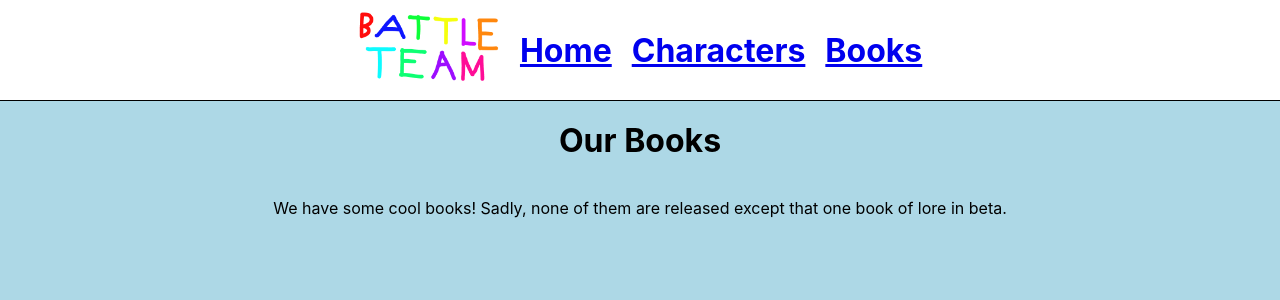
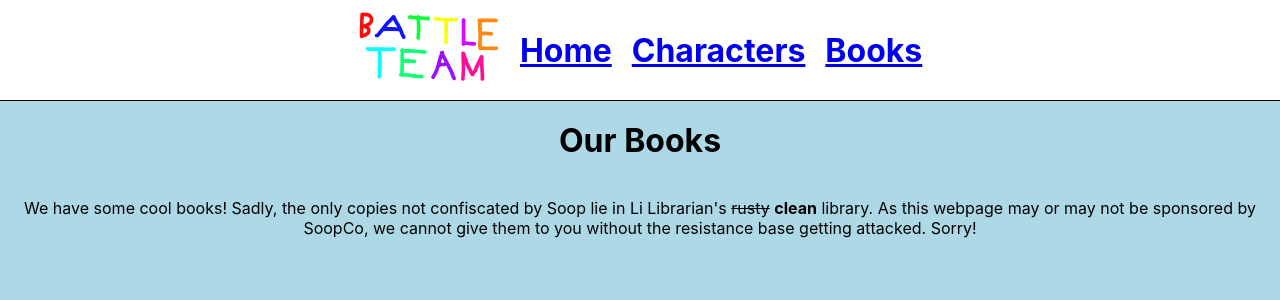
Before and after one commit to SoopCo/soopco.github.io, a React (Create React App) app: page /books in a window 1280 px wide. Shown: the top 300 px of the page. Built offline with nearby package versions, Linux system fonts and the light colour scheme.

Commit message:
Added more cool stuff

```diff
--- a/src/App.js
+++ b/src/App.js
@@ -5,6 +5,7 @@ import Home from "./pages/Home";
 import { BrowserRouter as Router, Routes, Route } from "react-router-dom";
 import Characters from "./pages/Characters";
 import Books from "./pages/Books";
+import NotFound from "./pages/NotFound";
 function App() {
     return (
         <div
@@ -22,6 +23,7 @@ function App() {
                     <Route exact path="/" element={<Home />} />
                     <Route exact path="/characters" element={<Characters />} />
                     <Route exact path="/books" element={<Books />} />
+                    <Route exact path="*" element={<NotFound />} />
                 </Routes>
             </Router>
         </div>
--- a/src/pages/Books.jsx
+++ b/src/pages/Books.jsx
@@ -12,8 +12,11 @@ const Books = () => {
         >
             <h1>Our Books</h1>
             <p>
-                We have some cool books! Sadly, none of them are released except
-                that one book of lore in beta.
+                We have some cool books! Sadly, the only copies not confiscated
+                by Soop lie in Li Librarian's <s>rusty</s> <b>clean</b> library.
+                As this webpage may or may not be sponsored by SoopCo, we cannot
+                give them to you without the resistance base getting attacked.
+                Sorry!
             </p>
         </div>
     );
--- a/src/pages/Home.jsx
+++ b/src/pages/Home.jsx
@@ -18,8 +18,8 @@ const Home = () => {
             />
             <h1>Welcome to Battle Team</h1>
             <p>
-                Battle Team is cool. Here's but a <b>small</b> taste of one of
-                our most popular campaign books.
+                Battle Team is cool. <a href="/books">Here</a>'s but a{" "}
+                <b>small</b> taste of one of our most popular campaign books.
             </p>
             <p>
                 <i>...{"woff ".repeat(500)}...</i>
--- /dev/null
+++ b/src/pages/NotFound.jsx
@@ -0,0 +1,20 @@
+import React from "react";
+import hamstur from "../images/ly_hamstur.png";
+
+const NotFound = () => {
+    return (
+        <div
+            style={{
+                display: "flex",
+                flexDirection: "column",
+                alignItems: "center",
+            }}
+        >
+            <img src={hamstur} alt="ERROR 404: hamstur not found" />
+            <h1>ERROR 404: Page Not Found</h1>
+            <p>Much like the elusive hamstur, this page has not been found.</p>
+        </div>
+    );
+};
+
+export default NotFound;
```
